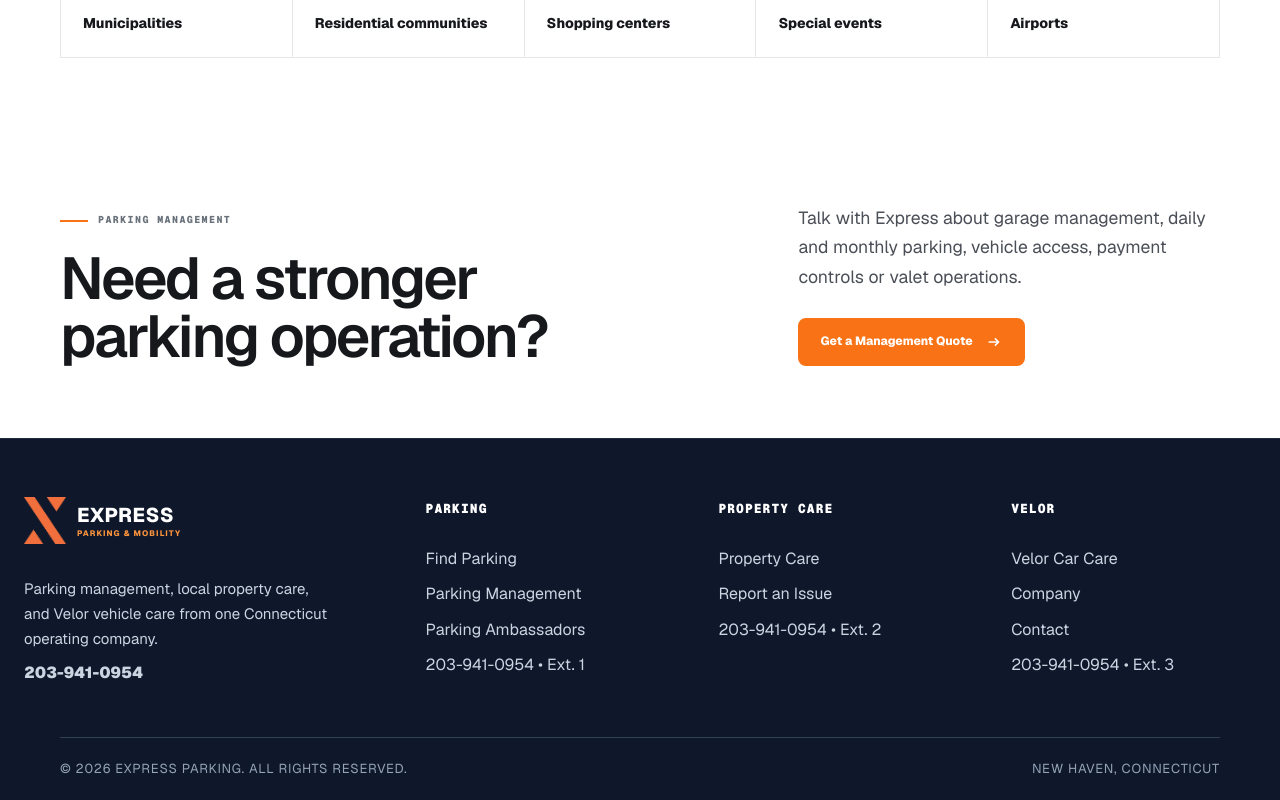
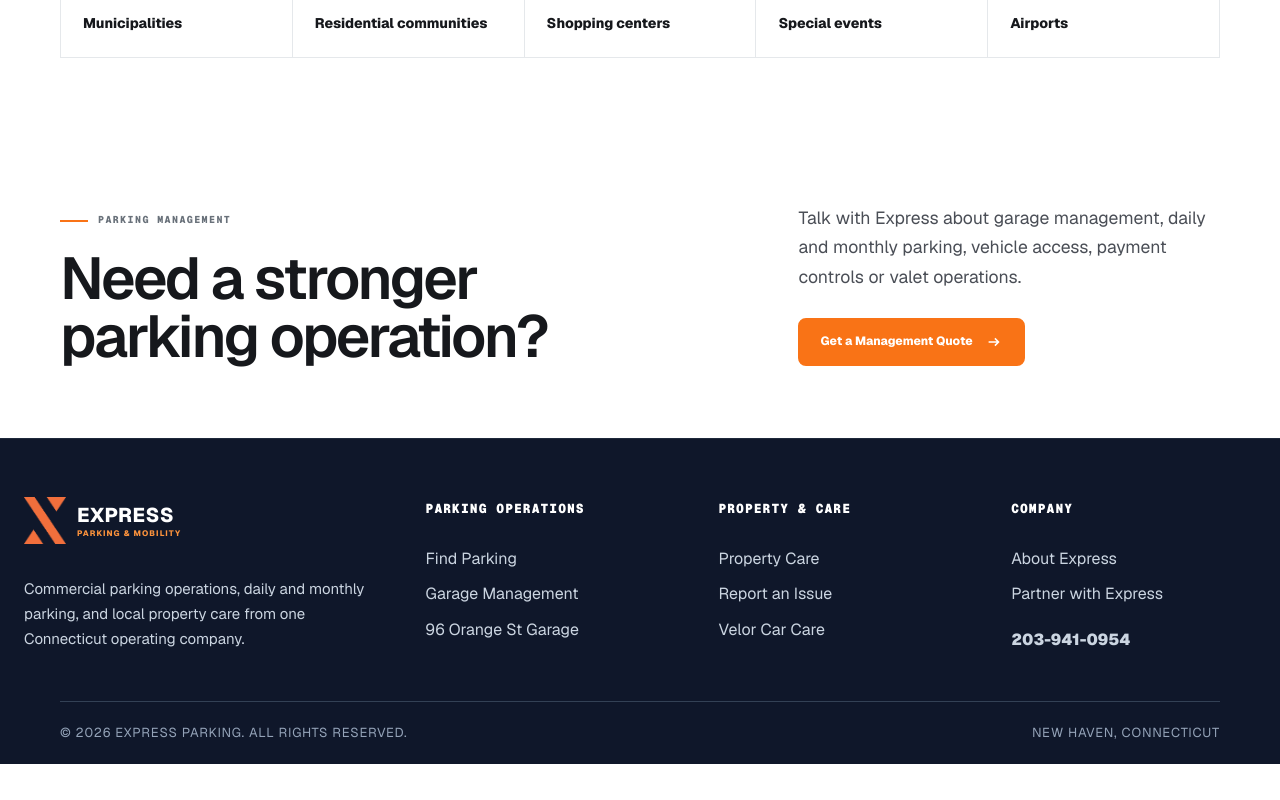
Before and after one commit to expresparking/express-parking-web, a Next.js app: page / in a window 1280 px wide. Shown: the part 3847-4647 px from the top of the page. After the commit the page ends 4611 px from the top, so only its background shows below. Built offline with nearby package versions, Linux system fonts and the light colour scheme.

Commit message:
Refine global footer structure and links

```diff
--- a/app/layout.tsx
+++ b/app/layout.tsx
@@ -29,7 +29,7 @@
               <Link href="/about">About</Link>
               <Link href="/parking-management#locations">96 Orange St</Link>
             </nav>
-            <Link className="nav-cta" href="/contact">Partner with Express</Link>
+            <Link className="nav-cta" href="/parking-management#partner">Partner with Express</Link>
             <details className="mobile-menu">
               <summary>Menu</summary>
               <div>
@@ -40,25 +40,39 @@
                 <Link href="/find-parking">Find Parking</Link>
                 <Link href="/property-care">Property Care</Link>
                 <Link href="/velor">Velor</Link>
-                <Link className="mobile-nav-cta" href="/contact">Partner with Express</Link>
+                <Link className="mobile-nav-cta" href="/parking-management#partner">Partner with Express</Link>
               </div>
             </details>
           </div>
         </header>
         {children}
-        <footer className="footer">
-          <div className="shell footer-grid">
+        <footer className="footer express-dark-footer">
+          <div className="shell footer-grid express-footer-grid">
             <div className="footer-brand-column">
-              <Link className="brand" href="/">
+              <Link className="brand footer-brand" href="/">
                 <img className="brand-x" src="/images/express-x-logo.png" alt="" />
                 <span><b>EXPRESS</b><small>PARKING &amp; MOBILITY</small></span>
               </Link>
-              <p>Parking management, local property care, and Velor vehicle care from one Connecticut operating company.</p>
+              <p>Commercial parking operations, daily and monthly parking, and local property care from one Connecticut operating company.</p>
+            </div>
+            <div>
+              <h3>PARKING OPERATIONS</h3>
+              <Link href="/find-parking">Find Parking</Link>
+              <Link href="/parking-management">Garage Management</Link>
+              <Link href="/parking-management#locations">96 Orange St Garage</Link>
+            </div>
+            <div>
+              <h3>PROPERTY &amp; CARE</h3>
+              <Link href="/property-care">Property Care</Link>
+              <Link href="/property-care/report">Report an Issue</Link>
+              <Link href="/velor">Velor Car Care</Link>
+            </div>
+            <div>
+              <h3>COMPANY</h3>
+              <Link href="/about">About Express</Link>
+              <Link className="footer-partner-link" href="/parking-management#partner">Partner with Express</Link>
               <a className="footer-main-phone" href="tel:+12039410954">203-941-0954</a>
             </div>
-            <div><h3>PARKING</h3><Link href="/find-parking">Find Parking</Link><Link href="/parking-management">Parking Management</Link><Link href="/services/parking-ambassadors">Parking Ambassadors</Link><a href="tel:+12039410954">203-941-0954 • Ext. 1</a></div>
-            <div><h3>PROPERTY CARE</h3><Link href="/property-care">Property Care</Link><Link href="/property-care/report">Report an Issue</Link><a href="tel:+12039410954">203-941-0954 • Ext. 2</a></div>
-            <div><h3>VELOR</h3><Link href="/velor">Velor Car Care</Link><Link href="/about">Company</Link><Link href="/contact">Contact</Link><a href="tel:+12039410954">203-941-0954 • Ext. 3</a></div>
           </div>
           <div className="shell footer-bottom"><span>© 2026 Express Parking. All rights reserved.</span><span>New Haven, Connecticut</span></div>
         </footer>
```
